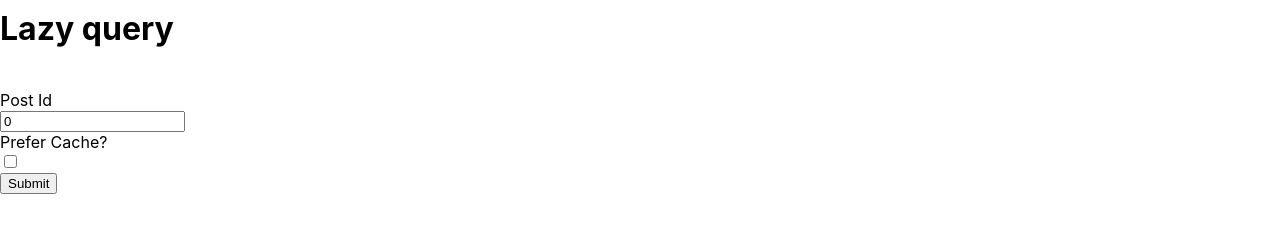
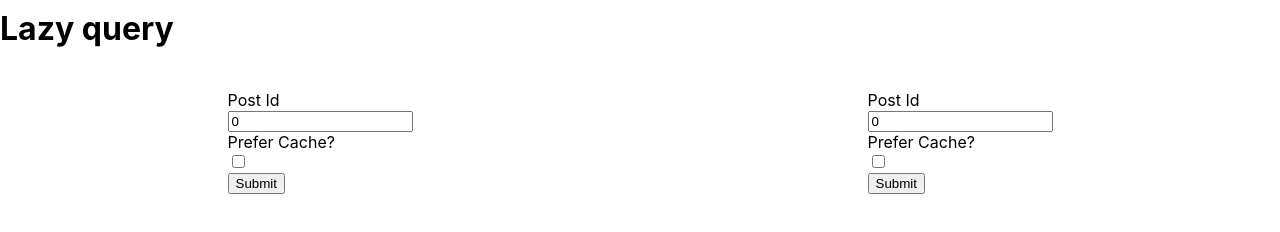
Before and after one commit to GeorgeNagel/rtkq-demo, a React (Vite) app: page / in a window 1280 px wide. Shown: the part 408-640 px from the top of the page. Built offline with nearby package versions, Linux system fonts and the light colour scheme; no server answers.

Commit message:
Improve styling. Show use of cache

```diff
--- /dev/null
+++ b/src/App.module.css
@@ -0,0 +1,5 @@
+.row {
+    display: flex;
+    flex-direction: row;
+    justify-content: space-around;
+}
--- a/src/App.tsx
+++ b/src/App.tsx
@@ -1,6 +1,7 @@
 import { Counter } from "src/features/counter/Counter"
 import { Posts } from "src/features/posts/Posts"
 import { LazyPostForm } from "src/features/posts/LazyPost"
+import styles from "./App.module.css"
 
 function App() {
   return (
@@ -15,7 +16,10 @@ function App() {
         <Posts />
         <hr />
         <h1>Lazy query</h1>
-        <LazyPostForm />
+        <div className={styles.row}>
+          <LazyPostForm />
+          <LazyPostForm />
+        </div>
       </header>
     </div>
   )
--- a/src/features/posts/LazyPost.tsx
+++ b/src/features/posts/LazyPost.tsx
@@ -8,7 +8,7 @@ type LazyPostProps = {
 
 const LazyPost = (props: LazyPostProps) => (
   <div>
-    {props.post.id}. {props.post.text}
+    Post: {props.post.id}. {props.post.text}
   </div>
 )
 
```
